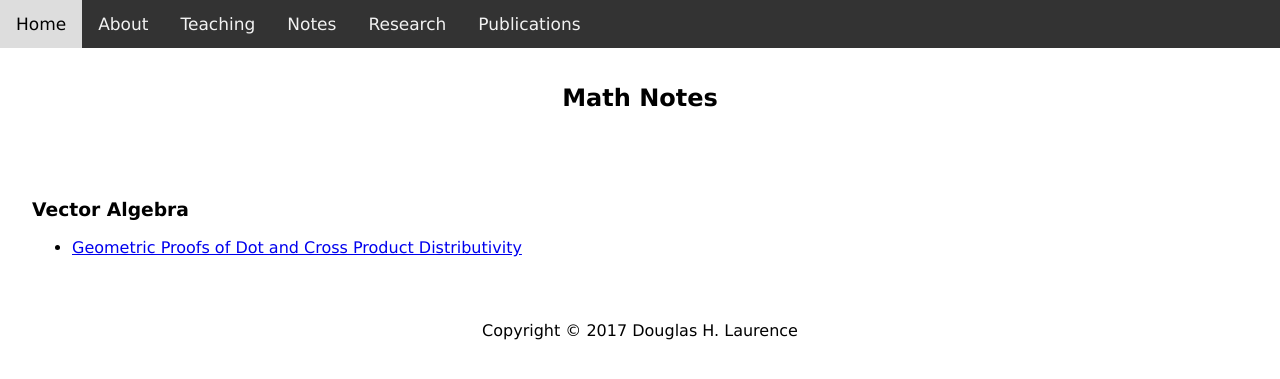
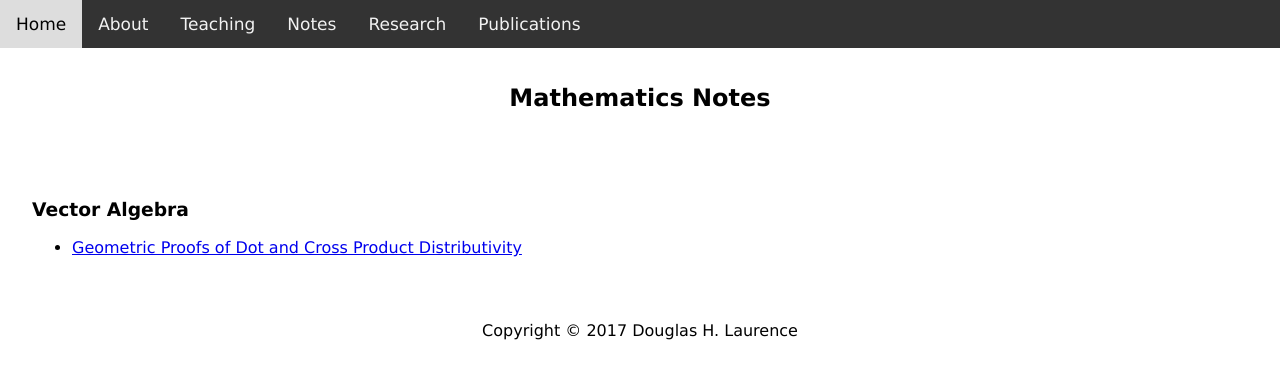
Before and after one commit to dhlaurence/dhlaurence.github.io, a Jekyll site: the page built from notes/math.html, in a window 1280 px wide. Shown: the top 379 px of the page. Built offline with Jekyll 4.4.1, drawn with Linux system fonts in a browser that asks for light colours.

Commit message:
Update math.html

```diff
--- a/notes/math.html
+++ b/notes/math.html
@@ -1,10 +1,10 @@
 ---
 layout: default
-title: Classical Mechanics Notes
+title: Mathematics Notes
 ---
 
 <header>
-  <h2>Math Notes</h2>
+  <h2>Mathematics Notes</h2>
 </header>
 
 <article>
```
